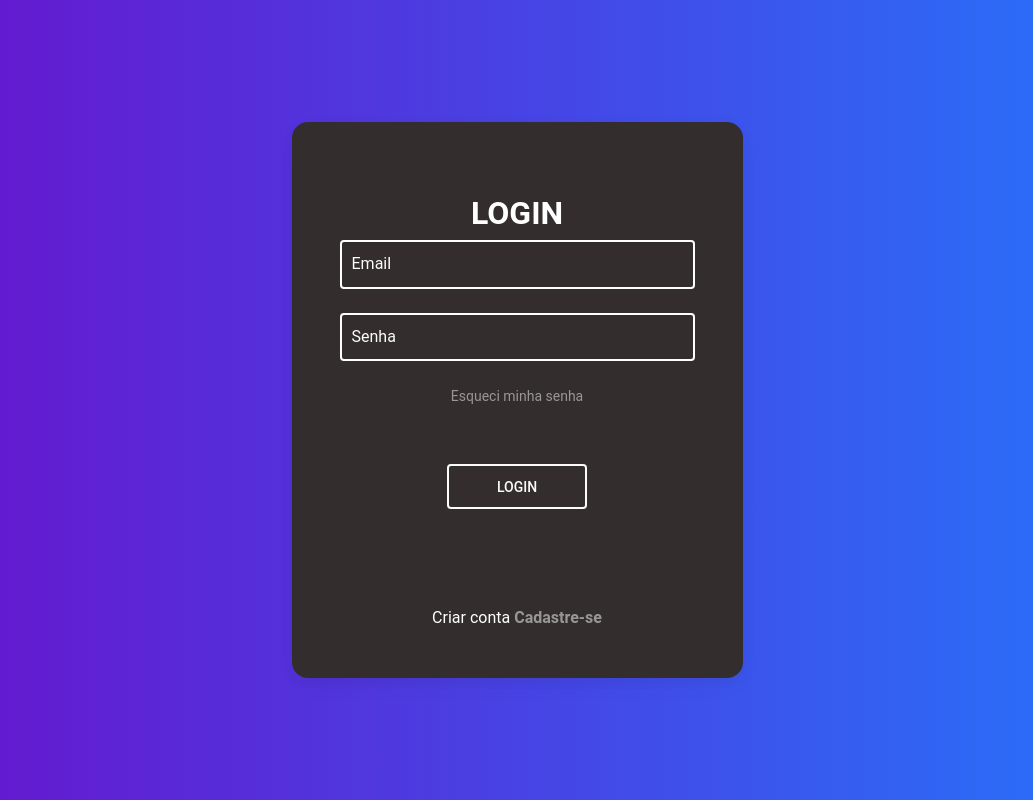
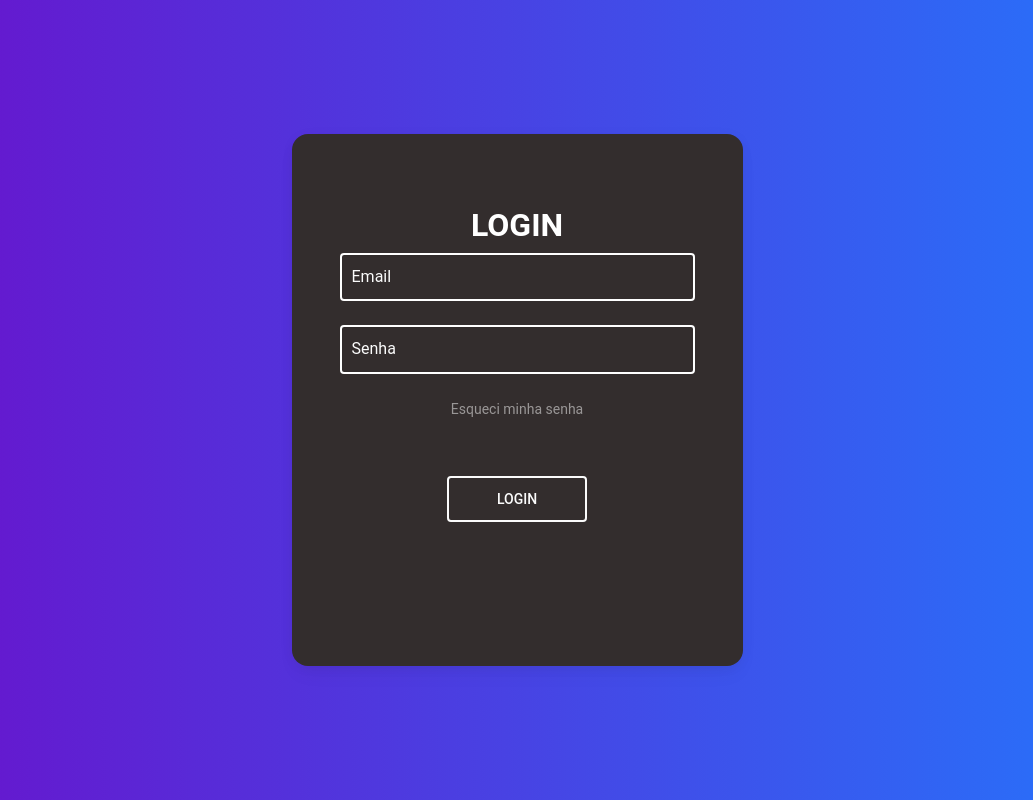
Before and after one commit to PatoRoco38/syscall, a Django app: page / in a window 1280 px wide. Shown: the whole page, without its empty margins (123-1156 px from the left). Run offline with Django 5.2, Linux system fonts and the light colour scheme; some libraries are stand-ins or nearby versions.

Commit message:
Alterado botão de cadastro para a tela de Index

```diff
--- a/core/templates/index.html
+++ b/core/templates/index.html
@@ -40,6 +40,9 @@
             <div class="col-md-2">
                 <a href="{% url 'troca_senha' %}" class="btn btn-warning w-100">Trocar Senha</a>
             </div>
+            <div class="col-md-2" >
+                <a href="{% url 'cadastro' %}" class="btn btn-lg w-100">Cadastre-se</a>
+            </div>
             <div class="col-md-2">
                 <a href="{% url 'logout' %}" class="btn btn-danger w-100">Logout</a>
             </div>
--- a/core/templates/login.html
+++ b/core/templates/login.html
@@ -58,11 +58,6 @@
                                     </div>
                                 {% endif %}
                             </div>
-
-                            <div>
-                                <p class="mb-0">Criar conta <a href="{% url 'cadastro' %}" class="text-white-50 fw-bold">Cadastre-se</a></p>
-                            </div>
-
                         </div>
                     </div>
                 </div>
```
